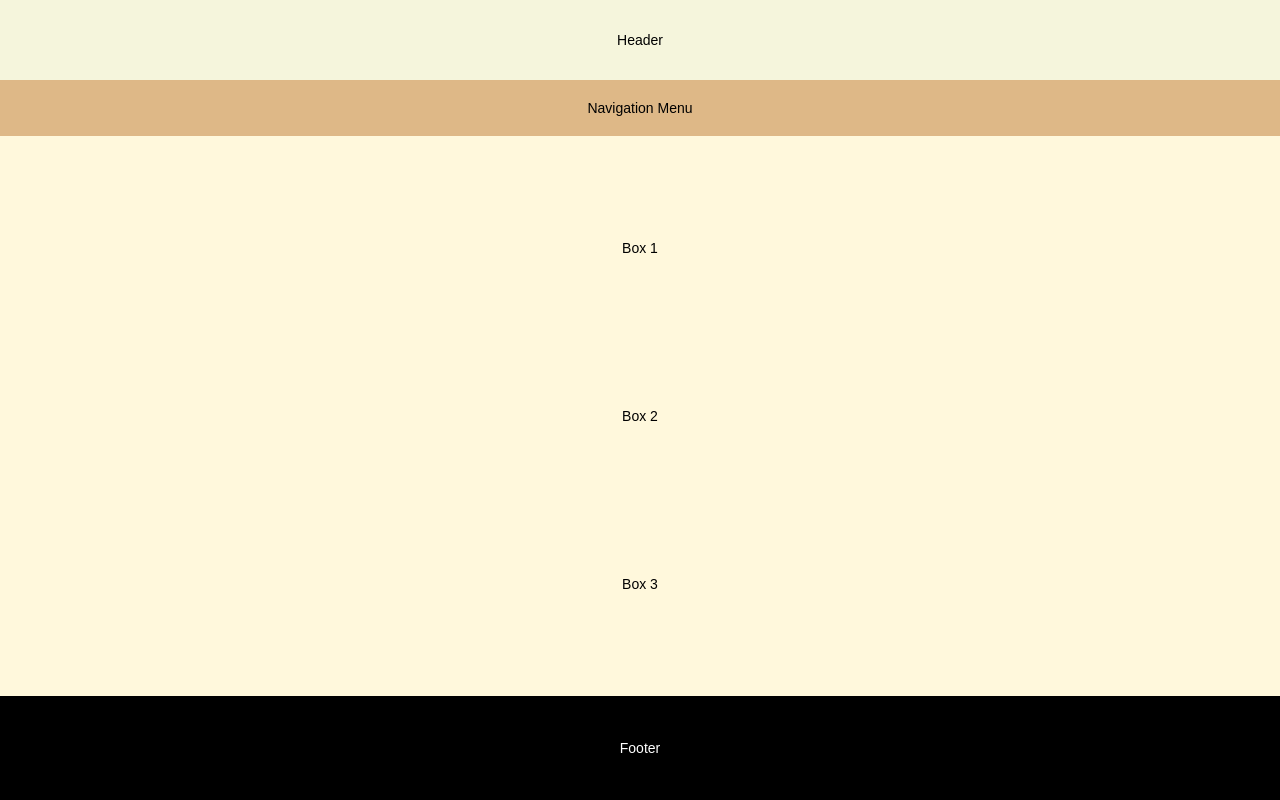
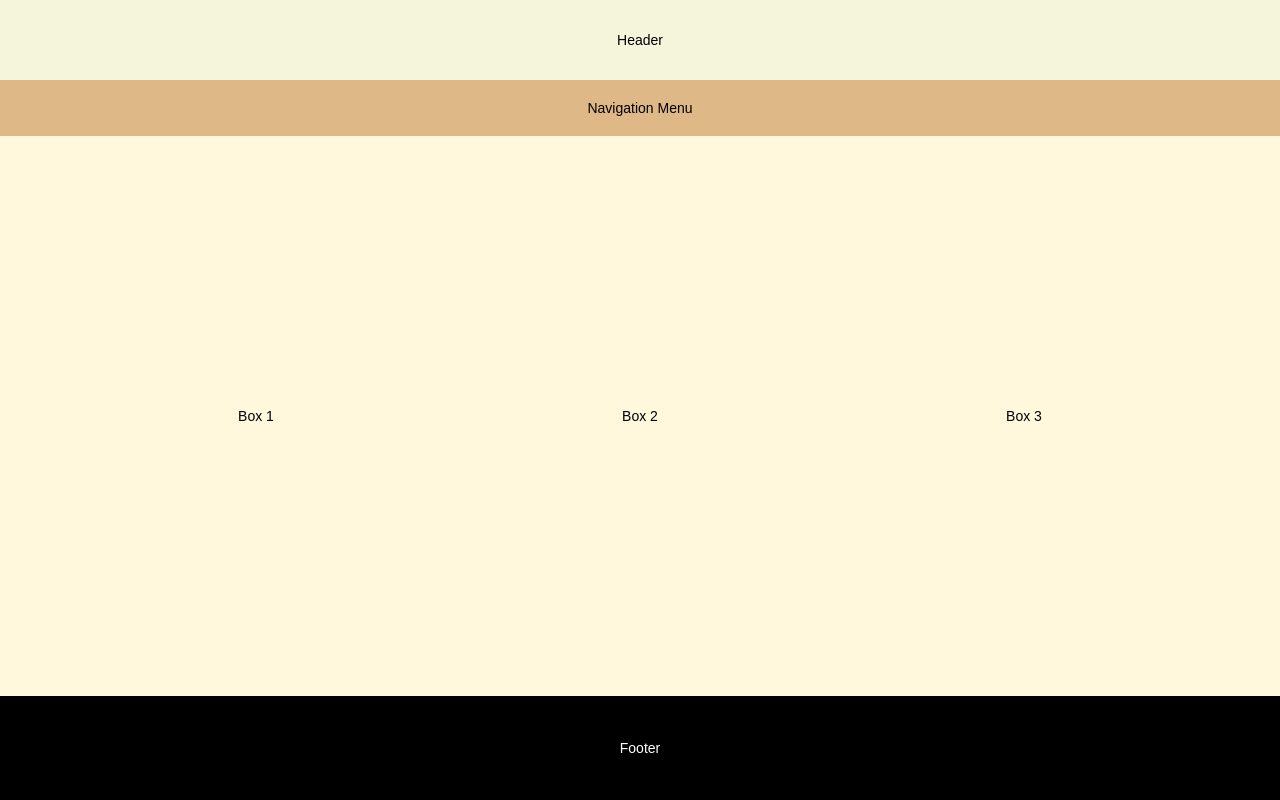
Before and after one commit to faustoazzaretti/Week-03-RR, a plain HTML site: page index.html in a window 1280 px wide. Drawn offline with Linux system fonts and the light colour scheme.

Commit message:
Add media query from 768px

```diff
--- a/css/style.css
+++ b/css/style.css
@@ -57,3 +57,13 @@ footer{
     width: 100%;
     height: 13%;
 }
+
+@media(min-width:768px){
+    .content{
+        flex-direction: row;
+    }
+
+    .content .box{
+        width: 30%;
+    }
+}
```
